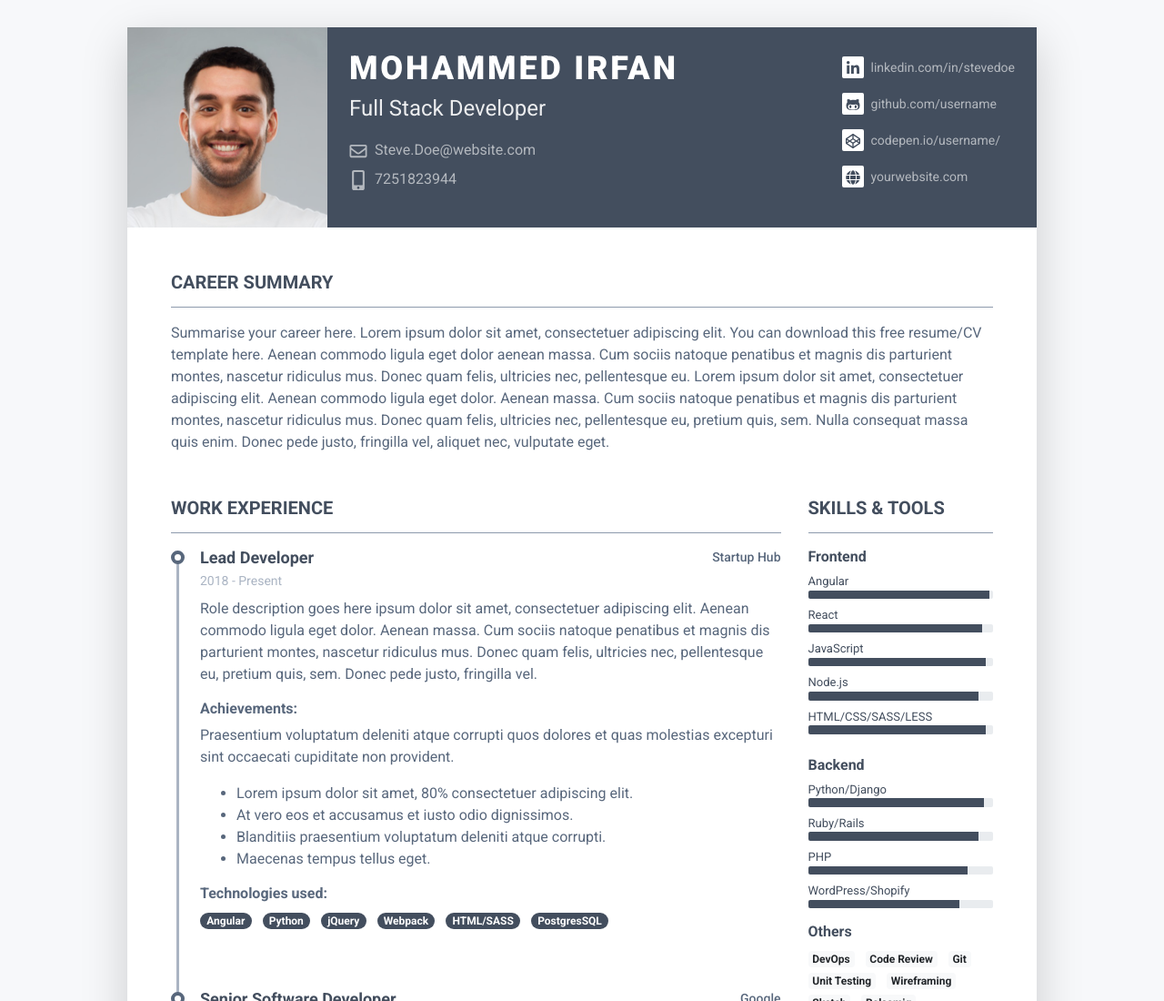
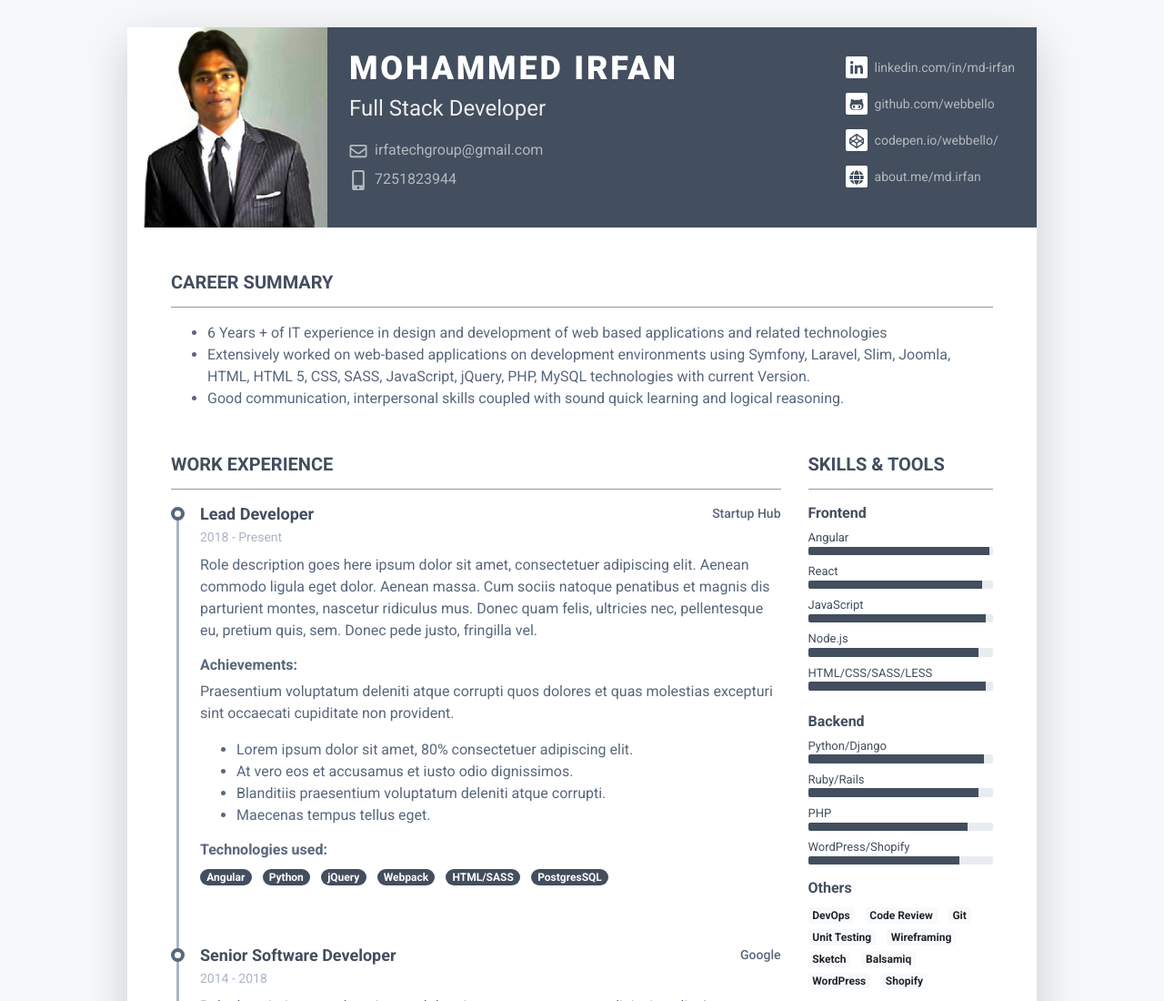
Before and after one commit to webbello/irfan-cv, a plain HTML site: page index.html in a window 1280 px wide. Shown: the top 1100 px of the page at 91% size. Drawn offline with Linux system fonts and the light colour scheme.

Commit message:
Change Profile Pic

```diff
--- a/index.html
+++ b/index.html
@@ -29,22 +29,22 @@
 	    <div class="resume-wrapper-inner mx-auto text-left bg-white shadow-lg">
 		    <header class="resume-header pt-4 pt-md-0">
 			    <div class="media flex-column flex-md-row">
-				    <img class="mr-3 img-fluid picture mx-auto" src="assets/images/profile.jpg" alt="">
+				    <img class="mr-3 img-fluid picture mx-auto" src="assets/images/profile.jpeg" alt="">
 				    <div class="media-body p-4 d-flex flex-column flex-md-row mx-auto mx-lg-0">
 					    <div class="primary-info">
 						    <h1 class="name mt-0 mb-1 text-white text-uppercase text-uppercase">Mohammed Irfan</h1>
 						    <div class="title mb-3">Full Stack Developer</div>
 						    <ul class="list-unstyled">
-							    <li class="mb-2"><a href="#"><i class="far fa-envelope fa-fw mr-2" data-fa-transform="grow-3"></i>Steve.Doe@website.com</a></li>
+							    <li class="mb-2"><a href="#"><i class="far fa-envelope fa-fw mr-2" data-fa-transform="grow-3"></i>irfatechgroup@gmail.com</a></li>
 							    <li><a href="#"><i class="fas fa-mobile-alt fa-fw mr-2" data-fa-transform="grow-6"></i>7251823944</a></li>
 						    </ul>
 					    </div><!--//primary-info-->
 					    <div class="secondary-info ml-md-auto mt-2">
 						    <ul class="resume-social list-unstyled">
-				                <li class="mb-3"><a href="#"><span class="fa-container text-center mr-2"><i class="fab fa-linkedin-in fa-fw"></i></span>linkedin.com/in/stevedoe</a></li>
-				                <li class="mb-3"><a href="#"><span class="fa-container text-center mr-2"><i class="fab fa-github-alt fa-fw"></i></span>github.com/username</a></li>
-				                <li class="mb-3"><a href="#"><span class="fa-container text-center mr-2"><i class="fab fa-codepen fa-fw"></i></span>codepen.io/username/</a></li>
-				                <li><a href="#"><span class="fa-container text-center mr-2"><i class="fas fa-globe"></i></span>yourwebsite.com</a></li>
+				                <li class="mb-3"><a href="#"><span class="fa-container text-center mr-2"><i class="fab fa-linkedin-in fa-fw"></i></span>linkedin.com/in/md-irfan</a></li>
+				                <li class="mb-3"><a href="#"><span class="fa-container text-center mr-2"><i class="fab fa-github-alt fa-fw"></i></span>github.com/webbello</a></li>
+				                <li class="mb-3"><a href="#"><span class="fa-container text-center mr-2"><i class="fab fa-codepen fa-fw"></i></span>codepen.io/webbello/</a></li>
+				                <li><a href="#"><span class="fa-container text-center mr-2"><i class="fas fa-globe"></i></span>about.me/md.irfan</a></li>
 						    </ul>
 					    </div><!--//secondary-info-->
 
@@ -55,7 +55,13 @@
 			    <section class="resume-section summary-section mb-5">
 				    <h2 class="resume-section-title text-uppercase font-weight-bold pb-3 mb-3">Career Summary</h2>
 				    <div class="resume-section-content">
-					    <p class="mb-0">Summarise your career here. Lorem ipsum dolor sit amet, consectetuer adipiscing elit. You can download this free resume/CV template here. Aenean commodo ligula eget dolor aenean massa. Cum sociis natoque penatibus et magnis dis parturient montes, nascetur ridiculus mus. Donec quam felis, ultricies nec, pellentesque eu. Lorem ipsum dolor sit amet, consectetuer adipiscing elit. Aenean commodo ligula eget dolor. Aenean massa. Cum sociis natoque penatibus et magnis dis parturient montes, nascetur ridiculus mus. Donec quam felis, ultricies nec, pellentesque eu, pretium quis, sem. Nulla consequat massa quis enim. Donec pede justo, fringilla vel, aliquet nec, vulputate eget.</p>
+					    <p class="mb-0">
+					    	<ul>
+					    		<li>6 Years + of IT experience in design and development of web based applications and related technologies</li>
+					    		<li>Extensively worked on web-based applications on development environments using Symfony, Laravel, Slim, Joomla, HTML, HTML 5, CSS, SASS, JavaScript, jQuery, PHP, MySQL technologies with current Version.</li>
+					    		<li>Good communication, interpersonal skills coupled with sound quick learning and logical reasoning.</li>
+					    	</ul>
+						</p>
 				    </div>
 			    </section><!--//summary-section-->
 			    <div class="row">
```
Also changed, not shown: assets/images/profile.jpeg (added), assets/images/profile1.jpg (renamed from assets/images/profile.jpg), assets/images/profile2.jpeg (added).
